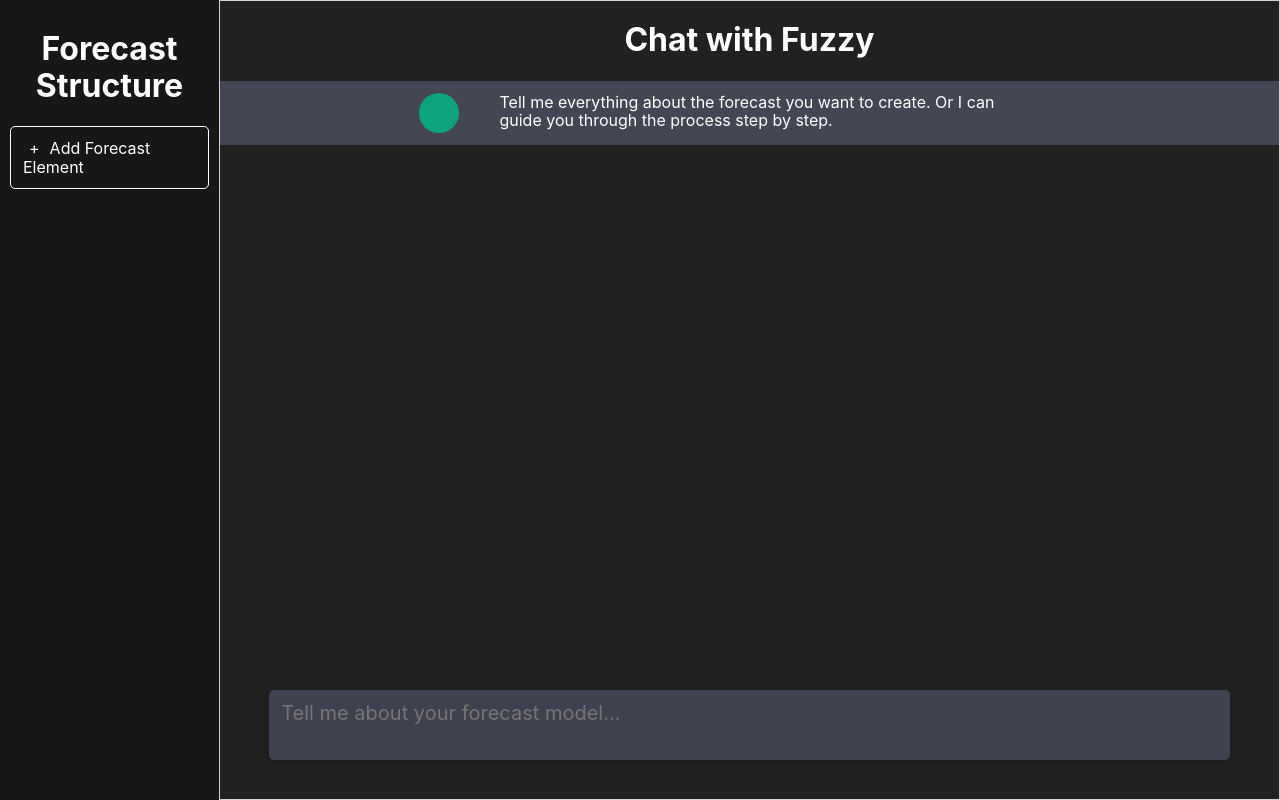
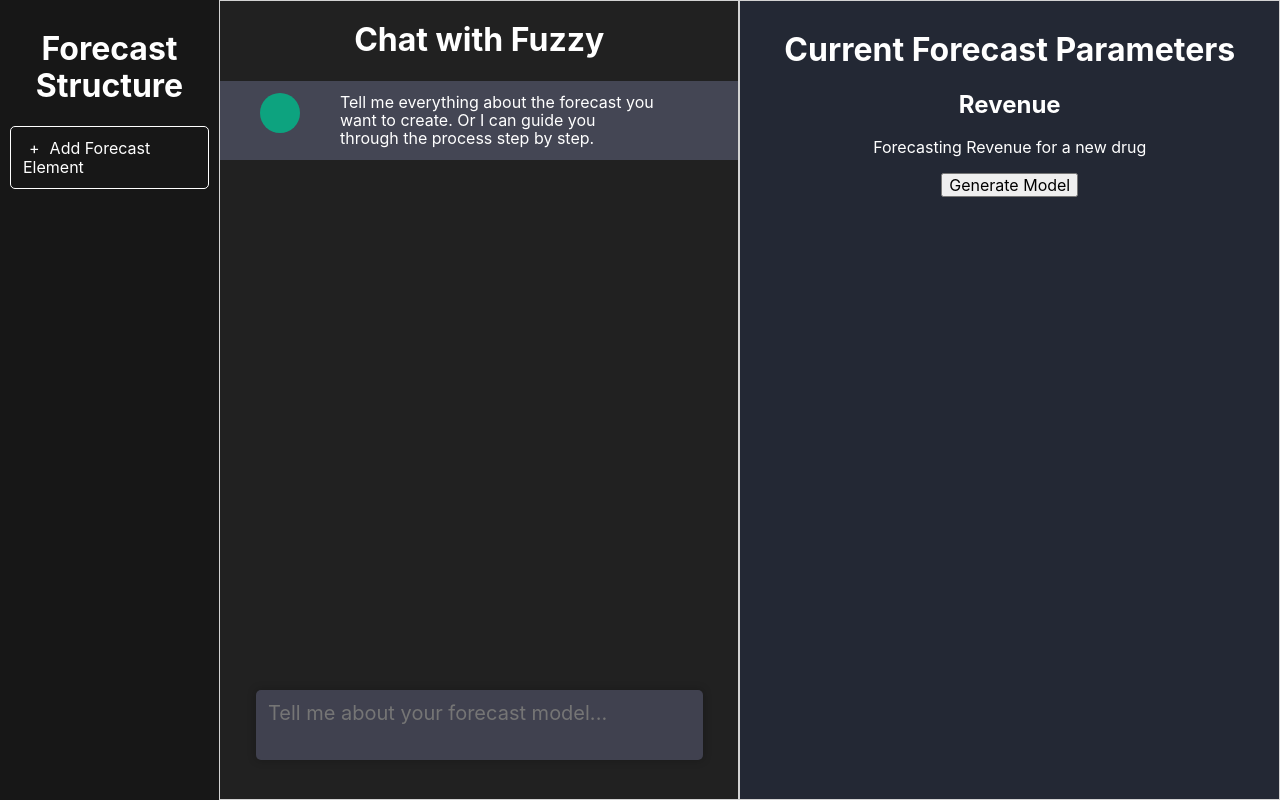
Before and after one commit to mojmojcode/fuzzy, a React (Create React App) app: page / in a window 1280 px wide. Built offline with nearby package versions, Linux system fonts and the light colour scheme.

Commit message:
updated css for mobile device

```diff
--- a/src/App.css
+++ b/src/App.css
@@ -183,7 +183,7 @@
 .page-content
 {
   display: flex;
-  flex-direction: column; /* Align children vertically */
+  flex-direction: row; /* Align children vertically */
   flex-grow: 1; /* Take up all available space */
   width: 100%; /* Cover full width */
   position: relative; /* If you are positioning children absolutely */
@@ -205,9 +205,13 @@
   .page-content {
     flex-grow: 1; /* Take up all available space */
     width: 100%; /* Cover full width */
+    flex-direction: column;
   }
   .mobile-controls {
     display: block; /* Show the mobile controls */
+  }
+  .mobile-hidden {
+    display: none;
   }
   .mobile-toggle-buttons button {
     flex-grow: 1;
--- a/src/App.js
+++ b/src/App.js
@@ -70,7 +70,6 @@ function App() {
 
   // handles the mobile layout of the app
   const [isSideMenuOpen, setIsSideMenuOpen] = useState(false);
-  const [isForecastVisible, setIsForecastVisible] = useState(false);
   const [activeWindow, setActiveWindow] = useState("chat");
 
   const toggleSideMenu = () => {
@@ -116,8 +115,11 @@ function App() {
           {/* <ChatInput /> This is where you include the ChatInput component */}
         </div>
         <div className="page-content">
-          {activeWindow === "chat" && (
-            <section className="chatbox">
+          <section
+            className={`chatbox ${
+              activeWindow === "forecast" ? "mobile-hidden" : ""
+            }`}
+          >
             <h1>Chat with Fuzzy</h1>
 
             <div className="chat-log">
@@ -154,10 +156,12 @@ function App() {
               </div>
             )}
           </section>
-          )}
-          {/* Forecast Parameters are only shown when activeWindow is 'forecast' */}
-          {activeWindow === "forecast" && (
-            <section className="forecast-parameters">
+
+          <section
+            className={`forecast-parameters ${
+              activeWindow === "chat" ? "mobile-hidden" : ""
+            }`}
+          >
             <h1>Current Forecast Parameters</h1>
             <div className="forecast-parameters-box">
               <h2>Revenue</h2>
@@ -165,7 +169,6 @@ function App() {
               <button type="submit">Generate Model</button>
             </div>
           </section>
-          )}
         </div>
       </main>
     </div>
```
Lines whose indentation alone changed are shown as unchanged.
